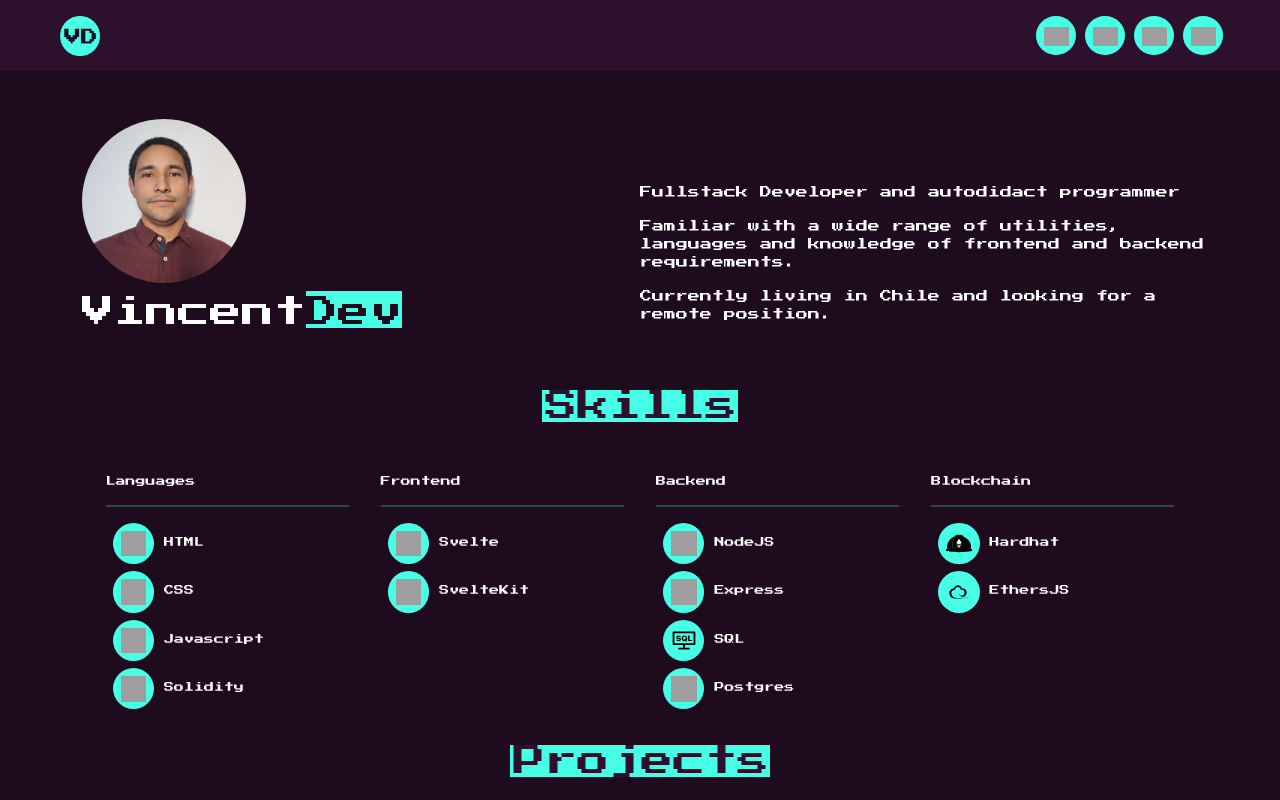
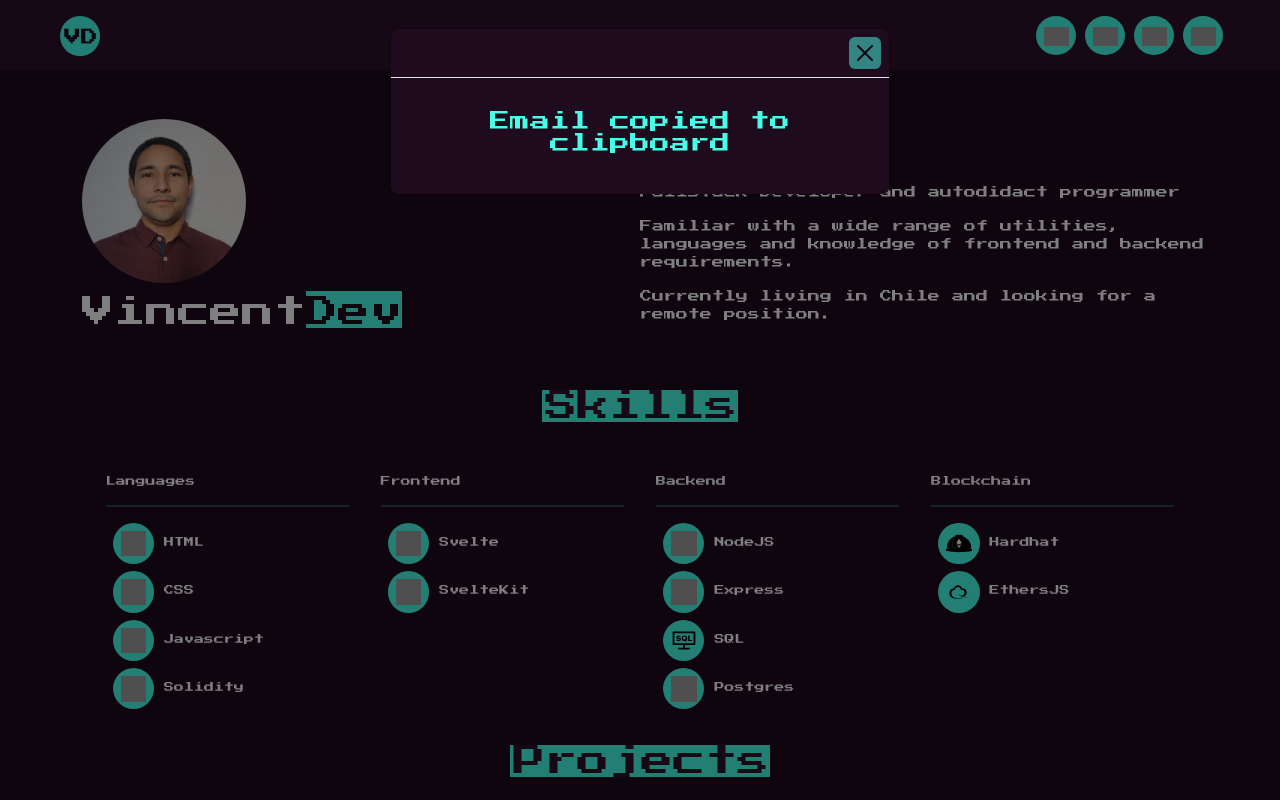
Before and after one commit to zerpajose/portfolio, a Svelte app: page / in a window 1280 px wide. Both pictures are taken after a click on the element 1056 px from the left and 35 px from the top of the page. Shown: the top 800 px of the page. Built offline with nearby package versions, Linux system fonts and the light colour scheme; grey boxes are pictures that could not be loaded; a web font is replaced by a local one.

Commit message:
add Modal component

```diff
--- a/src/components/Contact.svelte
+++ b/src/components/Contact.svelte
@@ -1,11 +1,12 @@
 <script>
   import contact from "../data/contact.json"
   import {copyToClipboard} from "../lib/functions"
+    import Modal from "./Modal.svelte";
 </script>
 
 <h2><span class="subtitle">Contact</span></h2>
-<div class="text-center">
-  <div class="row">
+<div class="container text-center">
+  <div class="row gx-0">
     <div class="col"></div>
     <div class="col">
       <div class="row">
@@ -24,19 +25,7 @@
   </div>
 </div>
 
-<div class="modal fade" id="emailModal" tabindex="-1" aria-labelledby="emailModalLabel" aria-hidden="true">
-  <div class="modal-dialog">
-    <div class="modal-content">
-      <div class="modal-header">
-        <h1 class="modal-title fs-5" id="emailModalLabel">Email copied to clipboard</h1>
-        <button type="button" class="btn-close" data-bs-dismiss="modal" aria-label="Close"></button>
-      </div>
-      <div class="modal-footer">
-        <button type="button" class="btn btn-secondary" data-bs-dismiss="modal">Close</button>
-      </div>
-    </div>
-  </div>
-</div>
+<Modal />
 
 <style>
   h2{
--- /dev/null
+++ b/src/components/Modal.svelte
@@ -0,0 +1,25 @@
+<div class="modal fade" id="emailModal" tabindex="-1" aria-labelledby="emailModalLabel" aria-hidden="true">
+  <div class="modal-dialog">
+    <div class="modal-content">
+      <div class="modal-header">
+        <button type="button" class="btn-x btn-close" data-bs-dismiss="modal" aria-label="Close"></button>
+      </div>
+      <div class="modal-body">
+        <h1 class="modal-body fs-5" id="emailModalLabel">Email copied to clipboard</h1>
+      </div>
+    </div>
+  </div>
+</div>
+
+<style>
+  .modal-body{
+    font-family: 'Press Start 2P', cursive;
+    color: #47ffe7;
+  }
+  .btn-x{
+    background-color: #47ffe7;
+  }
+  .modal-content{
+    background-color: #1e0b1d;
+  }
+</style>
--- a/src/components/Navbar.svelte
+++ b/src/components/Navbar.svelte
@@ -1,6 +1,7 @@
 <script>
   import social from "../data/contact.json"
   import {copyToClipboard} from "../lib/functions"
+    import Modal from "./Modal.svelte";
 </script>
 
 <nav class="navbar navbar-expand-lg px-5">
@@ -21,7 +22,7 @@
           {#if network.social === "Gmail"}
             <div class="nav-link text-light">
               <span class="circle">
-                <img on:click={copyToClipboard} on:keypress={copyToClipboard} width="25" src={network.logo} alt="gmail">
+                <img data-bs-toggle="modal" data-bs-target="#emailModal" on:click={copyToClipboard} on:keypress={copyToClipboard} width="25" src={network.logo} alt="gmail">
               </span>
             </div>
           {:else}
@@ -39,6 +40,8 @@
   </div>
 </nav>
 
+<Modal />
+
 <style>
   nav{
     background-color: #2d102b;
```
